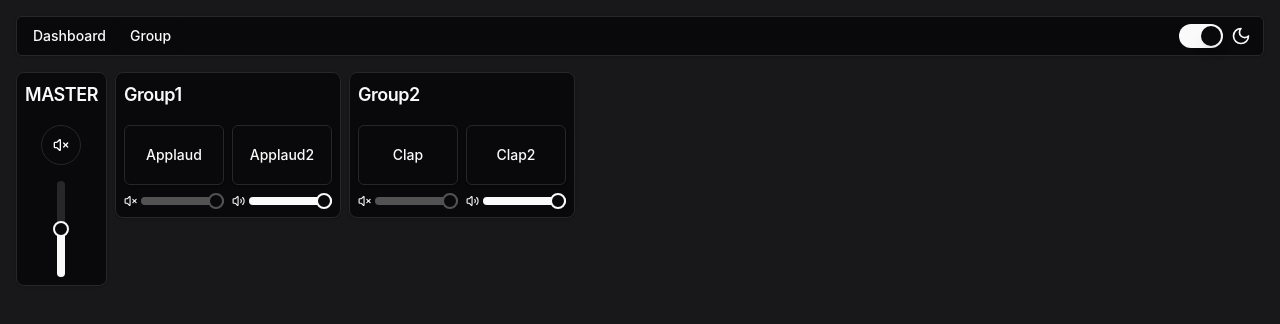
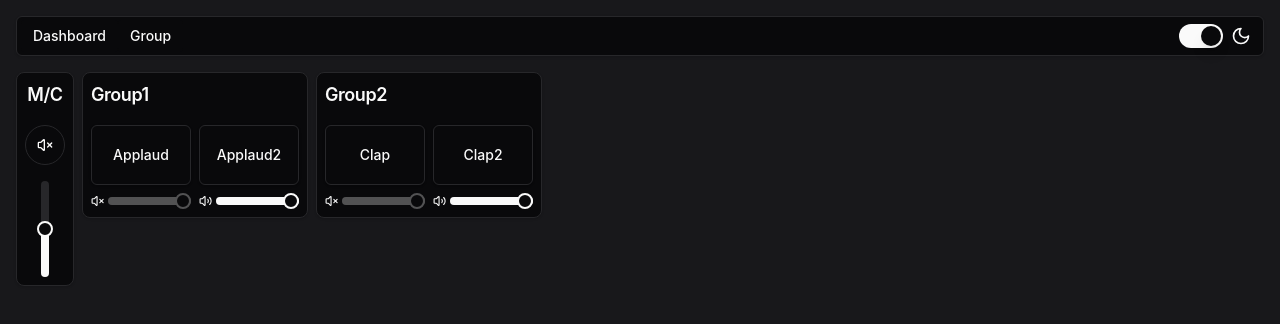
Before and after one commit to jhonejhee/mxrmatch, a React (Create React App) app: page / in a window 1280 px wide. Shown: the top 324 px of the page. Built offline with nearby package versions, Linux system fonts and the light colour scheme.

Commit message:
changed main control header

```diff
--- a/src/layout/Board.jsx
+++ b/src/layout/Board.jsx
@@ -36,8 +36,8 @@ function Board() {
             {/* Global Sound Settings */}
             <Card className="select-none shadow">
 
-                <CardHeader className="px-2 py-2">
-                    <CardTitle className="text-lg truncate">MASTER</CardTitle>
+                <CardHeader className="px-2 py-2 flex items-center justify-center text-center">
+                    <CardTitle className="text-lg truncate">M/C</CardTitle>
                 </CardHeader>
 
                 <CardContent className="p-2">
```
